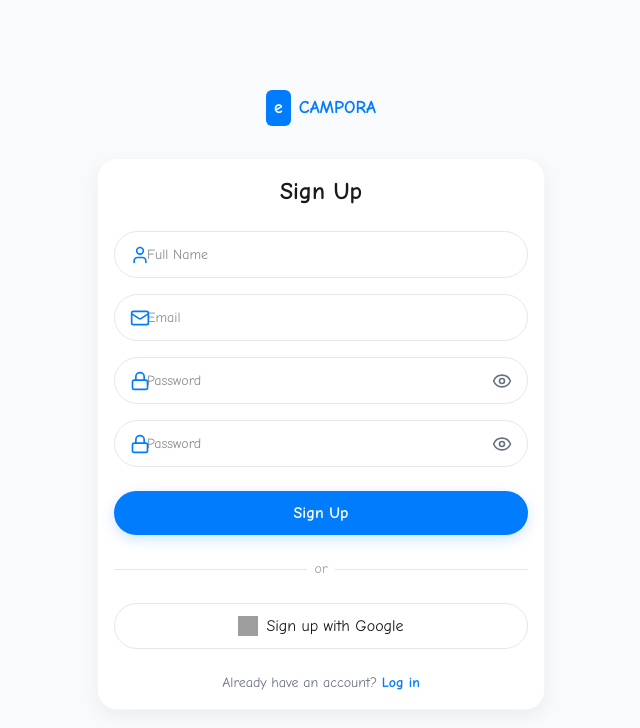
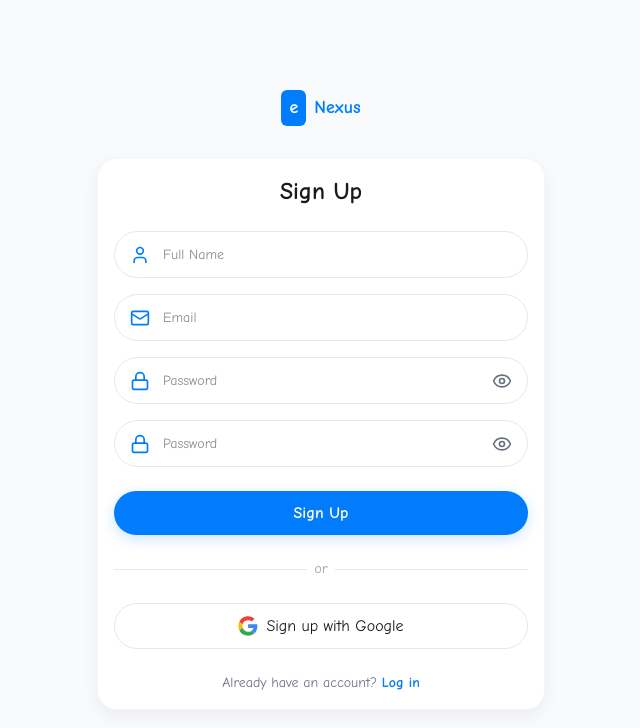
Before and after one commit to Kenny-204/Nexus, a Next.js app: page /signup in a window 1280 px wide. Shown: the top 728 px of the page, without its empty margins (319-959 px from the left). Built offline with nearby package versions, Linux system fonts and the light colour scheme; no server answers; grey boxes are pictures that could not be loaded.

Commit message:
signup page

```diff
--- a/src/app/(auth)/signup/page.tsx
+++ b/src/app/(auth)/signup/page.tsx
@@ -2,6 +2,7 @@
 
 import React, { useState } from "react";
 import { Mail, Lock, User, Eye, EyeOff } from "lucide-react";
+import Link from "next/link";
 
 const Signup: React.FC = () => {
   const [showPassword, setShowPassword] = useState(false);
@@ -14,7 +15,7 @@ const Signup: React.FC = () => {
           e
         </div>
         <span className="text-[var(--color-primary)] font-semibold text-lg">
-          CAMPORA
+          Nexus
         </span>
       </div>
 
@@ -109,20 +110,16 @@ const Signup: React.FC = () => {
           type="button"
           className="btn-ghost w-full flex items-center justify-center gap-2"
         >
-          <img
-            src="https://www.svgrepo.com/show/475656/google-color.svg"
-            alt="Google"
-            className="w-5 h-5"
-          />
+          <img src="google-color.svg" alt="Google" className="w-5 h-5" />
           <span>Sign up with Google</span>
         </button>
 
         {/* Footer */}
         <p className="text-center text-sm text-[var(--color-text-light)] mt-6">
           Already have an account?{" "}
-          <a href="#" className="font-semibold">
+          <Link href="/login" className="font-semibold">
             Log in
-          </a>
+          </Link>
         </p>
       </div>
     </div>
--- a/src/app/globals.css
+++ b/src/app/globals.css
@@ -91,7 +91,7 @@ a:hover {
   border: 1px solid #e5e7eb;
   background: white;
   border-radius: 50px;
-  padding: 0.75rem 2rem;
+  padding: 0.75rem 3rem;
   font-size: 0.875rem;
   color: var(--color-text-dark);
   transition:
```
